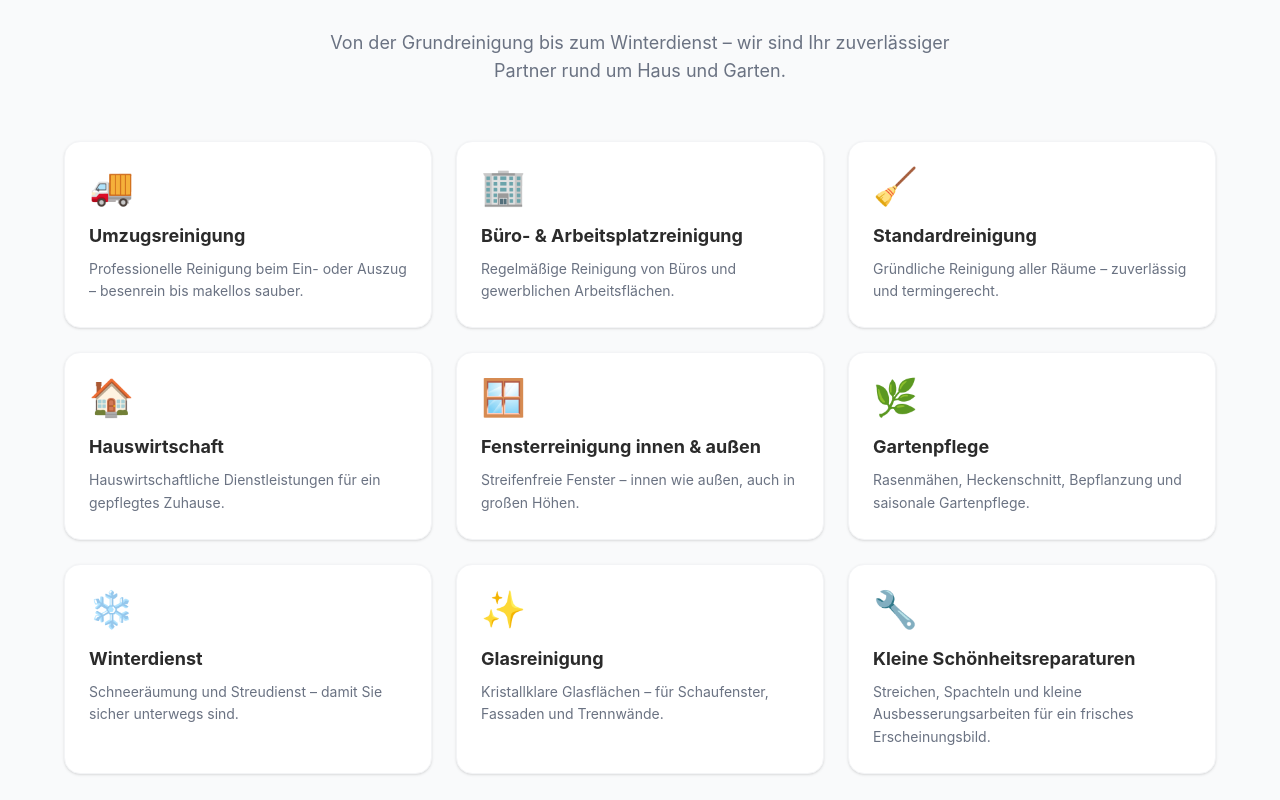
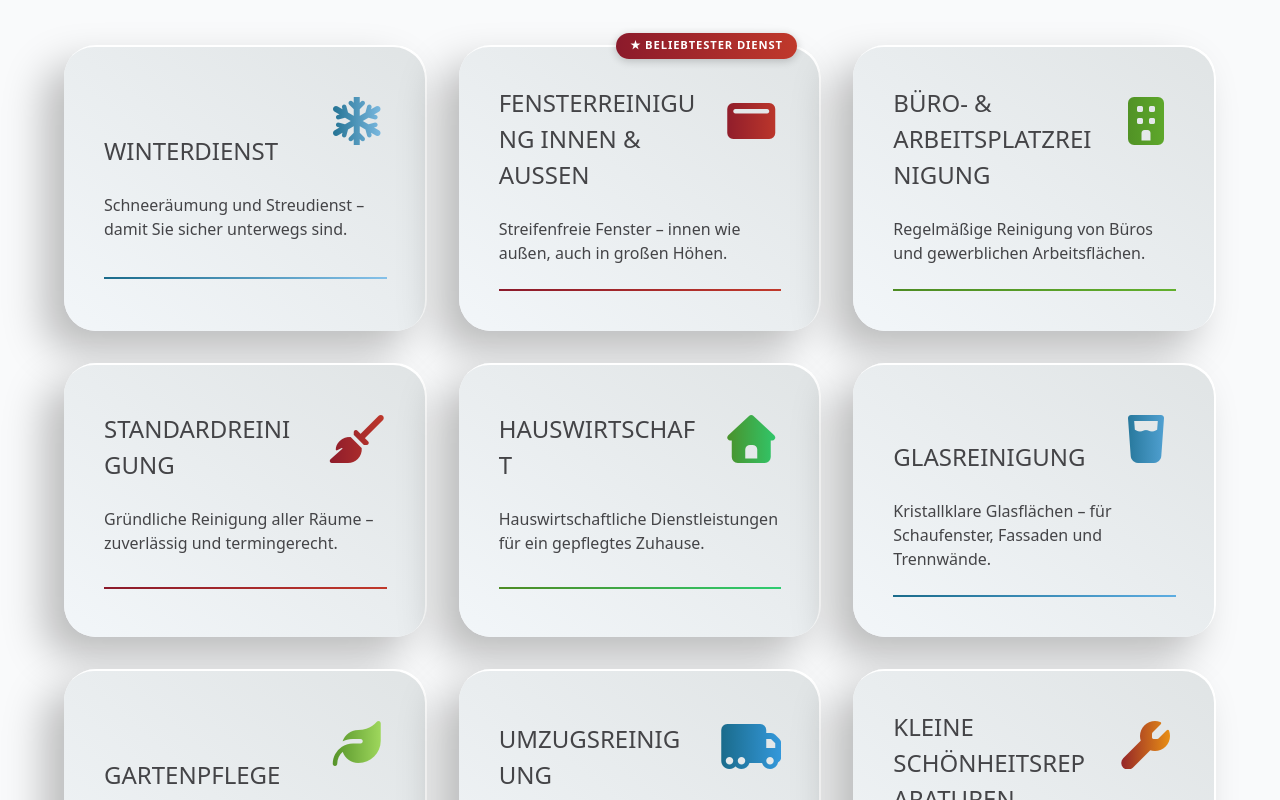
Before and after one commit to Maher-Albeek/abdullahHaus-gartenService, a Vue app in the folder ahgHausGartenService/: page / in a window 1280 px wide. Shown: the part 1120-1920 px from the top of the page. Built offline with nearby package versions, Linux system fonts and the light colour scheme.

Commit message:
feat: add Font Awesome icons and implement service cards layout

```diff
--- a/ahgHausGartenService/package.json
+++ b/ahgHausGartenService/package.json
@@ -19,6 +19,7 @@
     "format": "prettier --write --experimental-cli src/"
   },
   "dependencies": {
+    "@fortawesome/fontawesome-free": "^7.2.0",
     "@tailwindcss/vite": "^4.3.0",
     "pinia": "^3.0.4",
     "tailwindcss": "^4.3.0",
--- a/ahgHausGartenService/src/component/title.tsx
+++ b/ahgHausGartenService/src/component/title.tsx
@@ -14,7 +14,8 @@ export default defineComponent({
     },
     setup(props) {
         return () => (
-            <section class="py-20 px-4 bg-white">
+            <section class="py-8 px-4 bg-white">
+
                 <div class="max-w-6xl mx-auto">
                     <div class="two alt-two">
                         <h1>{props.title}
--- a/ahgHausGartenService/src/includs/Dienstleistungen.tsx
+++ b/ahgHausGartenService/src/includs/Dienstleistungen.tsx
@@ -1,50 +1,62 @@
 import { defineComponent } from 'vue'
 
 const services = [
+
   {
-    icon: '🚚',
+    icon: 'fa-solid fa-snowflake',
+    title: 'Winterdienst',
+    desc: 'Schneeräumung und Streudienst – damit Sie sicher unterwegs sind.',
+    grad: '#1a6b8b, #85c1e9',
+  },
+  {
+    icon: 'fa-solid fa-window-maximize',
+    title: 'Fensterreinigung innen & außen',
+    desc: 'Streifenfreie Fenster – innen wie außen, auch in großen Höhen.',
+    grad: '#8B1A2B, #c0392b',
+    featured: true,
+  },
+  {
+    icon: 'fa-solid fa-building',
+    title: 'Büro- & Arbeitsplatzreinigung',
+    desc: 'Regelmäßige Reinigung von Büros und gewerblichen Arbeitsflächen.',
+     grad: '#4D8B23, #62af2d',
+  },
+  {
+    icon: 'fa-solid fa-broom',
+    title: 'Standardreinigung',
+    desc: 'Gründliche Reinigung aller Räume – zuverlässig und termingerecht.',
+    grad: '#8B1A2B, #c0392b',
+  },
+  {
+    icon: 'fa-solid fa-house',
+    title: 'Hauswirtschaft',
+    desc: 'Hauswirtschaftliche Dienstleistungen für ein gepflegtes Zuhause.',
+    grad: '#4D8B23, #2ecc71',
+  },
+  {
+    icon: 'fa-solid fa-glass-water',
+    title: 'Glasreinigung',
+    desc: 'Kristallklare Glasflächen – für Schaufenster, Fassaden und Trennwände.',
+    grad: '#1a6b8b, #5dade2',
+  },
+  {
+    icon: 'fa-solid fa-leaf',
+    title: 'Gartenpflege',
+    desc: 'Rasenmähen, Heckenschnitt, Bepflanzung und saisonale Gartenpflege.',
+    grad: '#4D8B23, #a8e063',
+  },
+  {
+    icon: 'fa-solid fa-truck-moving',
     title: 'Umzugsreinigung',
     desc: 'Professionelle Reinigung beim Ein- oder Auszug – besenrein bis makellos sauber.',
+    grad: '#1a6b8b, #3498db',
+
   },
   {
-    icon: '🏢',
-    title: 'Büro- & Arbeitsplatzreinigung',
-    desc: 'Regelmäßige Reinigung von Büros und gewerblichen Arbeitsflächen.',
-  },
-  {
-    icon: '🧹',
-    title: 'Standardreinigung',
-    desc: 'Gründliche Reinigung aller Räume – zuverlässig und termingerecht.',
-  },
-  {
-    icon: '🏠',
-    title: 'Hauswirtschaft',
-    desc: 'Hauswirtschaftliche Dienstleistungen für ein gepflegtes Zuhause.',
-  },
-  {
-    icon: '🪟',
-    title: 'Fensterreinigung innen & außen',
-    desc: 'Streifenfreie Fenster – innen wie außen, auch in großen Höhen.',
-  },
-  {
-    icon: '🌿',
-    title: 'Gartenpflege',
-    desc: 'Rasenmähen, Heckenschnitt, Bepflanzung und saisonale Gartenpflege.',
-  },
-  {
-    icon: '❄️',
-    title: 'Winterdienst',
-    desc: 'Schneeräumung und Streudienst – damit Sie sicher unterwegs sind.',
-  },
-  {
-    icon: '✨',
-    title: 'Glasreinigung',
-    desc: 'Kristallklare Glasflächen – für Schaufenster, Fassaden und Trennwände.',
-  },
-  {
-    icon: '🔧',
+    icon: 'fa-solid fa-wrench',
     title: 'Kleine Schönheitsreparaturen',
     desc: 'Streichen, Spachteln und kleine Ausbesserungsarbeiten für ein frisches Erscheinungsbild.',
+    grad: '#8B1A2B, #f39c12',
   },
 ]
 
@@ -56,7 +68,6 @@ export default defineComponent({
         <div class="max-w-6xl mx-auto">
           {/* Section header */}
           <div class="text-center mb-14">
-
             <p class="mt-4 text-gray-500 text-lg max-w-2xl mx-auto">
               Von der Grundreinigung bis zum Winterdienst – wir sind Ihr zuverlässiger Partner
               rund um Haus und Garten.
@@ -64,17 +75,23 @@ export default defineComponent({
           </div>
 
           {/* Cards grid */}
-          <div class="grid grid-cols-1 sm:grid-cols-2 lg:grid-cols-3 gap-6">
+          <div class="services-grid">
             {services.map((s) => (
               <div
                 key={s.title}
-                class="group bg-white rounded-2xl p-6 shadow-sm border border-gray-100 hover:shadow-md hover:border-brand-red/30 transition-all duration-200"
+                class={`service-card${'featured' in s && s.featured ? ' service-card--featured' : ''}`}
+                style={`--grad: ${s.grad}`}
               >
-                <div class="text-4xl mb-4">{s.icon}</div>
-                <h3 class="text-lg font-bold text-brand-dark mb-2 group-hover:text-brand-red transition-colors">
-                  {s.title}
-                </h3>
-                <p class="text-gray-500 text-sm leading-relaxed">{s.desc}</p>
+                {'featured' in s && s.featured && (
+                  <div class="card-badge">★ Beliebtester Dienst</div>
+                )}
+                <div class="card-title">{s.title}</div>
+                <div class="card-icon ">
+                  <i class={s.icon}></i>
+                </div>
+                <div class="card-content">
+                  <p>{s.desc}</p>
+                </div>
               </div>
             ))}
           </div>
--- a/ahgHausGartenService/src/main.ts
+++ b/ahgHausGartenService/src/main.ts
@@ -4,6 +4,7 @@ import { createPinia } from 'pinia'
 import App from './App.vue'
 import router from './router'
 import './style.css'
+import '@fortawesome/fontawesome-free/css/all.min.css'
 
 const app = createApp(App)
 
--- a/ahgHausGartenService/src/style.css
+++ b/ahgHausGartenService/src/style.css
@@ -77,3 +77,95 @@ h1 em {
 .alt-two h1:before {
   left:50%; margin-left:-30px;
 }
+
+/* === SERVICE CARDS === */
+.services-grid {
+  width: min(75rem, 100%);
+  margin-inline: auto;
+  display: grid;
+  grid-template-columns: repeat(auto-fit, minmax(min(20rem, 100%), 1fr));
+  gap: 2rem;
+}
+
+.service-card {
+  padding: 2.5rem;
+  background-image: linear-gradient(to bottom left, #e0e4e5, #f2f6f9);
+  border-radius: 2rem;
+  gap: 1.5rem;
+  display: grid;
+  grid-template: 'title icon' 'content content' 'bar bar' / 1fr auto;
+  font-family: system-ui, sans-serif;
+  color: #444447;
+  box-shadow:
+    inset -2px 2px hsl(0 0% 100% / 1),
+    -20px 20px 40px hsl(0 0% 0% / 0.25);
+  transition: transform 0.25s ease, box-shadow 0.25s ease;
+  position: relative;
+  overflow: visible;
+}
+
+.service-card:hover {
+  transform: translateY(-6px) scale(1.02);
+  box-shadow:
+    inset -2px 2px hsl(0 0% 100% / 1),
+    -24px 28px 50px hsl(0 0% 0% / 0.32),
+    0 0 0 2px color-mix(in srgb, var(--grad) 60%, transparent),
+    0 0 16px 4px color-mix(in srgb, var(--grad) 40%, transparent);
+}
+
+.service-card .card-title {
+  font-size: 1.5rem;
+  grid-area: title;
+  align-self: end;
+  text-transform: uppercase;
+  font-weight: 500;
+  word-break: break-word;
+}
+
+.service-card .card-icon {
+  grid-area: icon;
+  font-size: 3rem;
+}
+
+.service-card .card-icon > i {
+  color: transparent;
+  background: linear-gradient(to right, var(--grad));
+  -webkit-background-clip: text;
+  background-clip: text;
+}
+
+.service-card .card-content {
+  grid-area: content;
+}
+
+.service-card .card-content > *:first-child { margin-top: 0; }
+.service-card .card-content > *:last-child  { margin-bottom: 0; }
+
+.service-card::after {
+  content: "";
+  grid-area: bar;
+  height: 2px;
+  background-image: linear-gradient(90deg, var(--grad));
+}
+
+.service-card--featured {
+  box-shadow:
+    inset -2px 2px hsl(0 0% 100% / 1),
+    -20px 20px 40px hsl(0 0% 0% / 0.25);
+}
+
+.card-badge {
+  position: absolute;
+  top: -0.75rem;
+  right: 1.5rem;
+  background: linear-gradient(90deg, var(--grad));
+  color: #fff;
+  font-size: 0.7rem;
+  font-weight: 700;
+  letter-spacing: 0.08em;
+  text-transform: uppercase;
+  padding: 0.3rem 0.9rem;
+  border-radius: 999px;
+  box-shadow: 0 2px 8px hsl(0 0% 0% / 0.2);
+  white-space: nowrap;
+}
```
Also changed, not shown: 1 other file (tests, documents, lock files or other folders).
